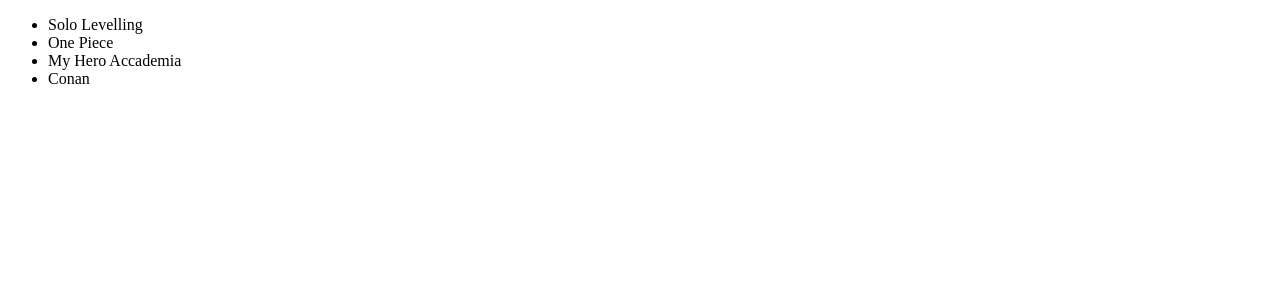
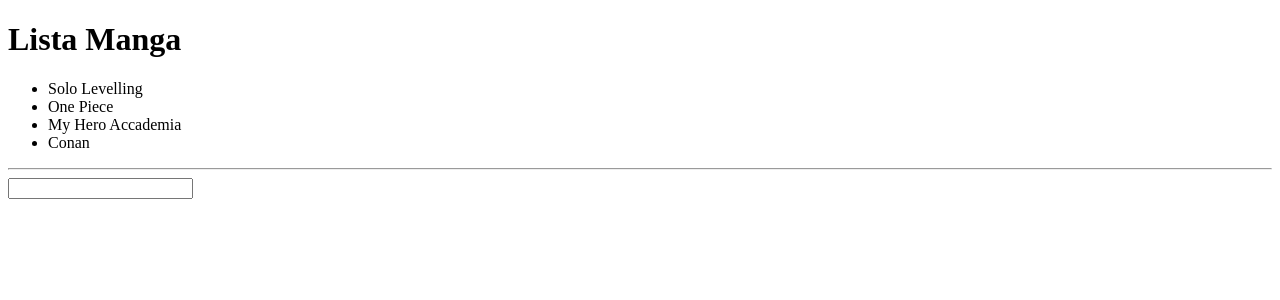
Before and after one commit to AndreaRispoli97/react-form, a React (Vite) app: page / in a window 1280 px wide. Shown: the top 300 px of the page. Built offline with nearby package versions, Linux system fonts and the light colour scheme.

Commit message:
add: Milestone 2

```diff
--- a/src/App.jsx
+++ b/src/App.jsx
@@ -3,21 +3,39 @@
 
 
 function App() {
-  console.log(mangaList);
+
 
   const [mangaArray, setMangaArray] = useState(mangaList);
   const [newManga, setNewManga] = useState('');
-  console.log(mangaArray);
-  console.log(newManga);
+
+  const addManga = event => {
+    event.preventDefault();
+    const newMangaList = [...mangaArray, newManga];
+    setMangaArray(newMangaList);
+  }
 
   return (
     <>
-      <ul>
-        <li>{mangaList[0]}</li>
-        <li>{mangaList[1]}</li>
-        <li>{mangaList[2]}</li>
-        <li>{mangaList[3]}</li>
-      </ul>
+      <div>
+        <h1>Lista Manga</h1>
+      </div>
+      <form onSubmit={addManga}>
+
+        <ul>
+          {mangaArray.map((manga, index) =>
+            <li key={index}>
+              {manga}
+            </li>)
+          }
+
+        </ul>
+        <hr />
+
+        <input type="text"
+          // placeholder='Aggiungi'
+          onChange={event => setNewManga(event.target.value)}
+        />
+      </form>
     </>
   )
 }
```
